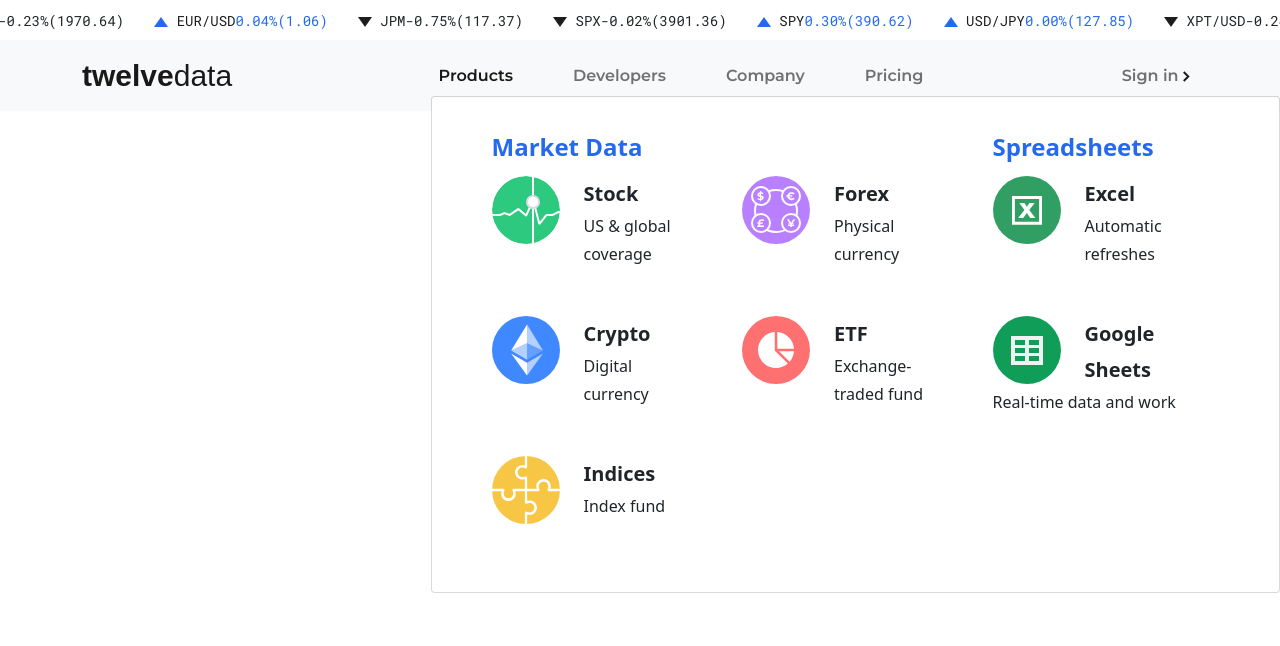
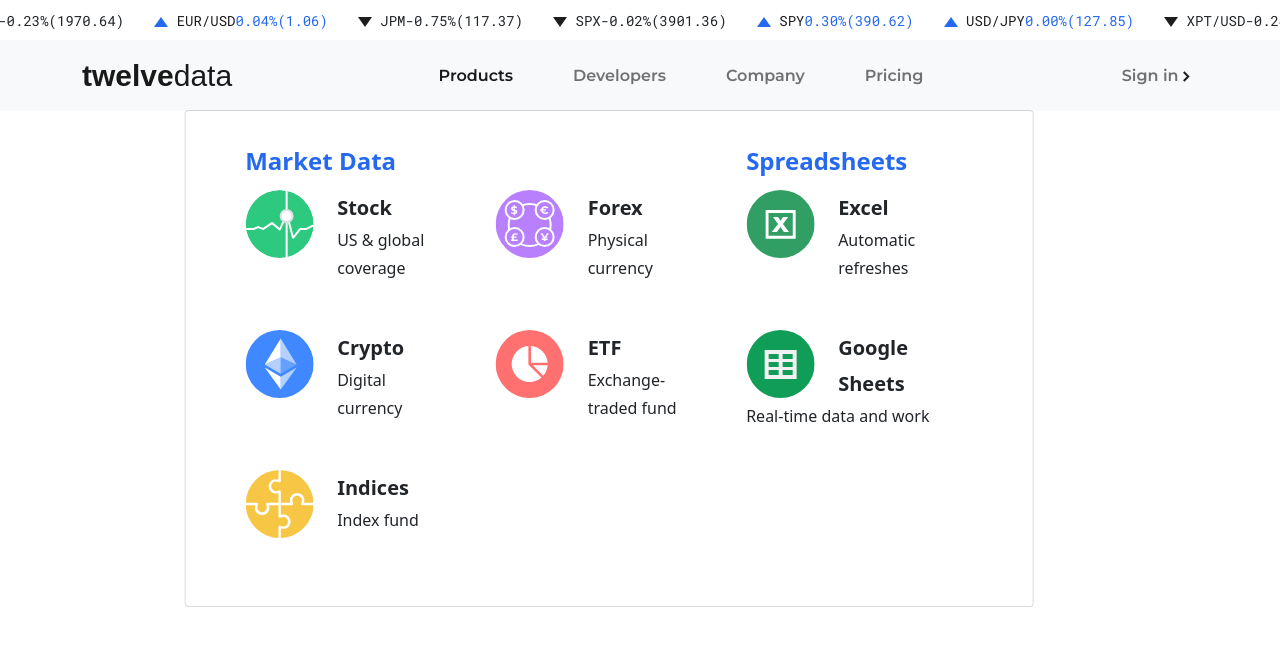
Before and after one commit to atefeh-dev/twelvedata, a React (Create React App) app: page / in a window 1280 px wide. Shown: the top 646 px of the page. Built offline with nearby package versions, Linux system fonts and the light colour scheme; a web font is replaced by a local one.

Commit message:
fix position of prduct drop down

```diff
--- a/src/styles/nav.css
+++ b/src/styles/nav.css
@@ -101,8 +101,14 @@
   padding: 1.875rem;
   border-radius: 16px;
 }
+
 @media (min-width: 992px) {
+  .nav-item .dropdown-menu .menu-inner {
+    padding: 1.875rem 3.75rem;
+  }
+  .navbar-expand-lg .navbar-nav .dropdown-menu {
+    position: absolute;
+    top: 70px;
+    transform: translateX(-29%);
+  }
 }
-.nav-item .dropdown-menu .menu-inner {
-  padding: 1.875rem 3.75rem;
-}
```
